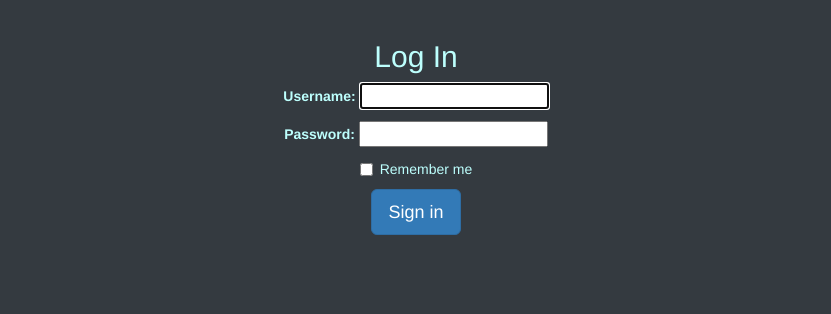
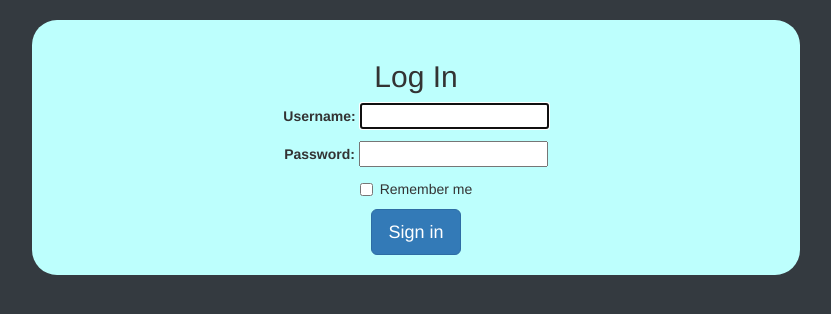
Before and after one commit to julau1596/DeliverMe, a Django app: page /login/ in a window 1280 px wide. Shown: the part 64-378 px from the top of the page, without its empty margins (224-1055 px from the left). Run offline with Django 3.2, Linux system fonts and the light colour scheme; some libraries are stand-ins or nearby versions.

Commit message:
login in and sign up color background fix

```diff
--- a/mysite/deliverme/templates/registration/login.html
+++ b/mysite/deliverme/templates/registration/login.html
@@ -9,7 +9,7 @@
 
   <body>
   	{% block content %}
-	<div class="container" align="center" style="color:#bdfffd;">
+	<div class="container" align="center" style="border:0px;border-radius: 25px; background: #bdfffd;  padding:20px; width:60%;  ">
       	<form class="form-signin" method="POST" >
 
           <h2>Log In</h2>
--- a/mysite/deliverme/templates/registration/signup.html
+++ b/mysite/deliverme/templates/registration/signup.html
@@ -7,7 +7,7 @@
   </head>
 
 {% block content %}
-<div class="container" style="color: #bdfffd;">
+<div class="container" style="border:0px;border-radius: 25px; background: #bdfffd;  padding:20px; width:60%;  ">
   <h2 align="center">Sign up</h2>
   <form method="post" style="padding-left:170px">
     {% csrf_token %}
```
